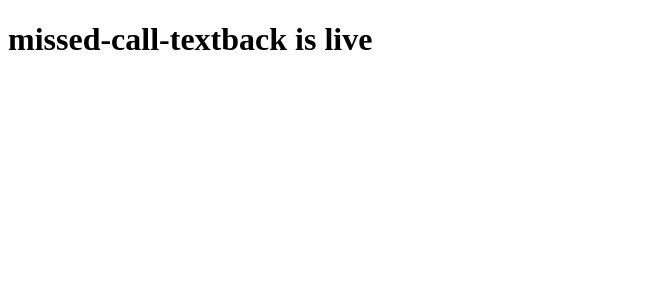
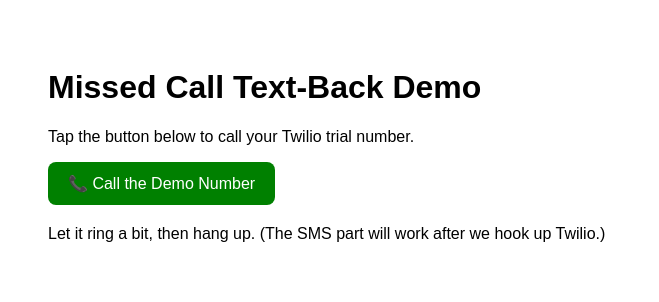
Before and after one commit to jerryppc/missed-call-textback, a plain HTML site: page index.html in a window 1280 px wide. Shown: the whole page, without its empty margins (0-659 px from the left). Drawn offline with Linux system fonts and the light colour scheme.

Commit message:
Update index.html

```diff
--- a/index.html
+++ b/index.html
@@ -1,6 +1,22 @@
 <!DOCTYPE html>
-<html>
-  <body>
-    <h1>missed-call-textback is live</h1>
-  </body>
+<html lang="en">
+<head>
+  <meta charset="UTF-8" />
+  <meta name="viewport" content="width=device-width, initial-scale=1.0" />
+  <title>Missed Call Text-Back Demo</title>
+</head>
+<body style="font-family: Arial; padding: 40px;">
+  <h1>Missed Call Text-Back Demo</h1>
+  <p>Tap the button below to call your Twilio trial number.</p>
+
+  <a href="tel:+18665517715"
+     style="padding: 12px 20px; background: green; color: white;
+            text-decoration: none; border-radius: 8px; display:inline-block;">
+    📞 Call the Demo Number
+  </a>
+
+  <p style="margin-top:20px;">
+    Let it ring a bit, then hang up. (The SMS part will work after we hook up Twilio.)
+  </p>
+</body>
 </html>
```
